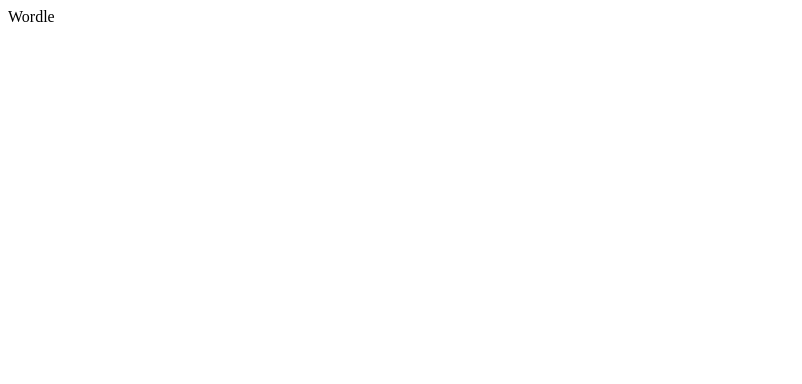
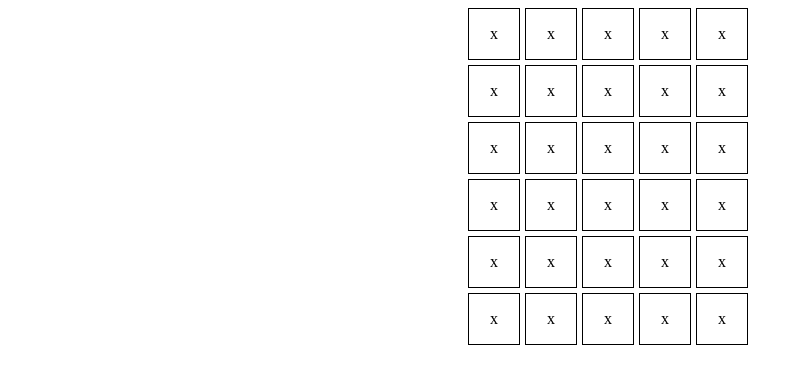
Before and after one commit to joe4576/wordle-vue, a Vue app: page / in a window 1280 px wide. Shown: the top 384 px of the page, without its empty margins (0-802 px from the left). Built offline with nearby package versions, Linux system fonts and the light colour scheme.

Commit message:
Board setup

```diff
--- a/src/App.vue
+++ b/src/App.vue
@@ -1,9 +1,46 @@
-<script setup lang="ts"></script>
+<script setup lang="ts">
+import Board from "@/components/Board.vue";
+import { Tile } from "@/tile";
+import { type ComputedRef, reactive, computed } from "vue";
+
+interface GameState {
+  word: string;
+  wordLength: number;
+  numberOfRows: number;
+  board: ComputedRef<Tile[][]>;
+}
+
+const state = reactive<GameState>({
+  word: "hello",
+  wordLength: 5,
+  numberOfRows: 6,
+  board: computed(() => {
+    const board: Tile[][] = [];
+
+    for (let i = 0; i < state.numberOfRows; i++) {
+      board[i] = [];
+      for (let j = 0; j < state.wordLength; j++) {
+        board[i][j] = new Tile();
+      }
+    }
+
+    return board;
+  }),
+});
+</script>
 
 <template>
   <main>
-    <div>Wordle</div>
+    <div class="main-container">
+      <board :tiles="state.board" />
+    </div>
   </main>
 </template>
 
-<style scoped></style>
+<style scoped>
+.main-container {
+  display: flex;
+  justify-content: center;
+  max-width: 1200px;
+}
+</style>
--- /dev/null
+++ b/src/components/Board.vue
@@ -0,0 +1,37 @@
+<script lang="ts" setup>
+import type { Tile as TileType } from "@/tile";
+import { h, type VNode } from "vue";
+import Tile from "@/components/Tile.vue";
+import "@/styles/board.css";
+
+const props = defineProps<{
+  tiles: TileType[][];
+}>();
+
+const generateRows = (): VNode[][] => {
+  const rows: VNode[][] = [];
+
+  for (let i = 0; i < props.tiles.length; i++) {
+    rows.push(
+      props.tiles[i].map((tile) =>
+        h(Tile, {
+          tile,
+        })
+      )
+    );
+  }
+
+  return rows;
+};
+
+const renderBoard = (): VNode =>
+  h(
+    "div",
+    { class: "container" },
+    generateRows().map((row) => h("div", { class: "row" }, [...row]))
+  );
+</script>
+
+<template>
+  <render-board />
+</template>
--- /dev/null
+++ b/src/components/Tile.vue
@@ -0,0 +1,22 @@
+<script lang="ts" setup>
+import type { Tile } from "@/tile";
+
+defineProps<{
+  tile: Tile;
+}>();
+</script>
+
+<template>
+  <div class="tile">{{ tile.letter ?? "x" }}</div>
+</template>
+
+<style scoped>
+.tile {
+  border: 1px solid black;
+  width: 50px;
+  height: 50px;
+  display: flex;
+  justify-content: center;
+  align-items: center;
+}
+</style>
--- /dev/null
+++ b/src/styles/board.css
@@ -0,0 +1,11 @@
+.container {
+  display: flex;
+  flex-direction: column;
+  gap: 5px;
+}
+
+.row {
+  display: flex;
+  flex-direction: row;
+  gap: 5px;
+}
--- /dev/null
+++ b/src/tile.ts
@@ -0,0 +1,6 @@
+type State = "correct" | "incorrect" | "empty";
+
+export class Tile {
+  public letter?: string;
+  public state: State = "empty";
+}
```
Also changed, not shown: .eslintrc.cjs.
